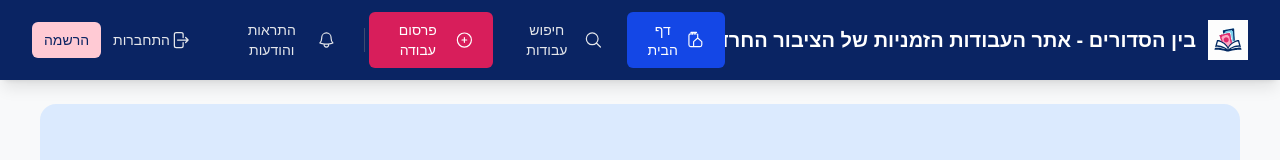
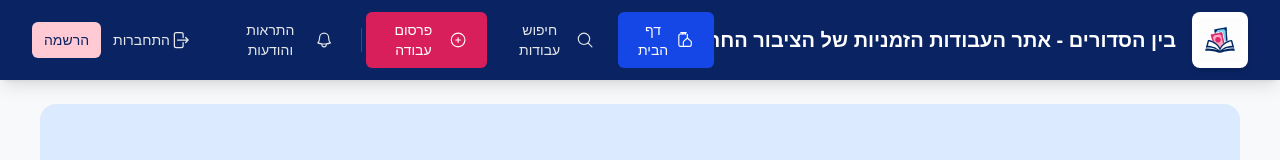
Before and after one commit to elchanany/ben-hasedarim-, a React (Vite) app: page /#/home in a window 1280 px wide. Shown: the top 160 px of the page. Built offline with nearby package versions, Linux system fonts and the light colour scheme; no server answers; the database is empty.

Commit message:
Improve logo styling: larger size, rounded corners, better spacing

```diff
--- a/src/components/Navbar.tsx
+++ b/src/components/Navbar.tsx
@@ -156,8 +156,8 @@ export const Navbar: React.FC<NavbarProps> = ({ setCurrentPage, currentPage }) =
         <div className="flex items-center justify-between h-20">
           <div className="flex items-center">
             <button onClick={() => setCurrentPage('home')} className="flex-shrink-0 flex items-center text-white focus:outline-none focus-visible:ring-2 focus-visible:ring-offset-2 focus-visible:ring-focus-ring-color rounded-md" aria-label="דף הבית, בין הסדורים">
-              <img src="/assets/logo.svg" alt="" className="h-10 w-auto" aria-hidden="true" /> {/* Alt can be empty as button has aria-label */}
-              <span className="font-bold text-lg md:text-xl ml-3 rtl:mr-3 rtl:ml-0">
+              <img src="/assets/logo.svg" alt="" className="h-14 w-auto rounded-lg bg-white p-1.5 shadow-md" aria-hidden="true" /> {/* Alt can be empty as button has aria-label */}
+              <span className="font-bold text-lg md:text-xl ml-4 rtl:mr-4 rtl:ml-0">
                 {siteName}
                 {currentPage === 'home' ? (
                   <span className="hidden sm:inline"> - {pageDisplayNames.home}</span>
```
